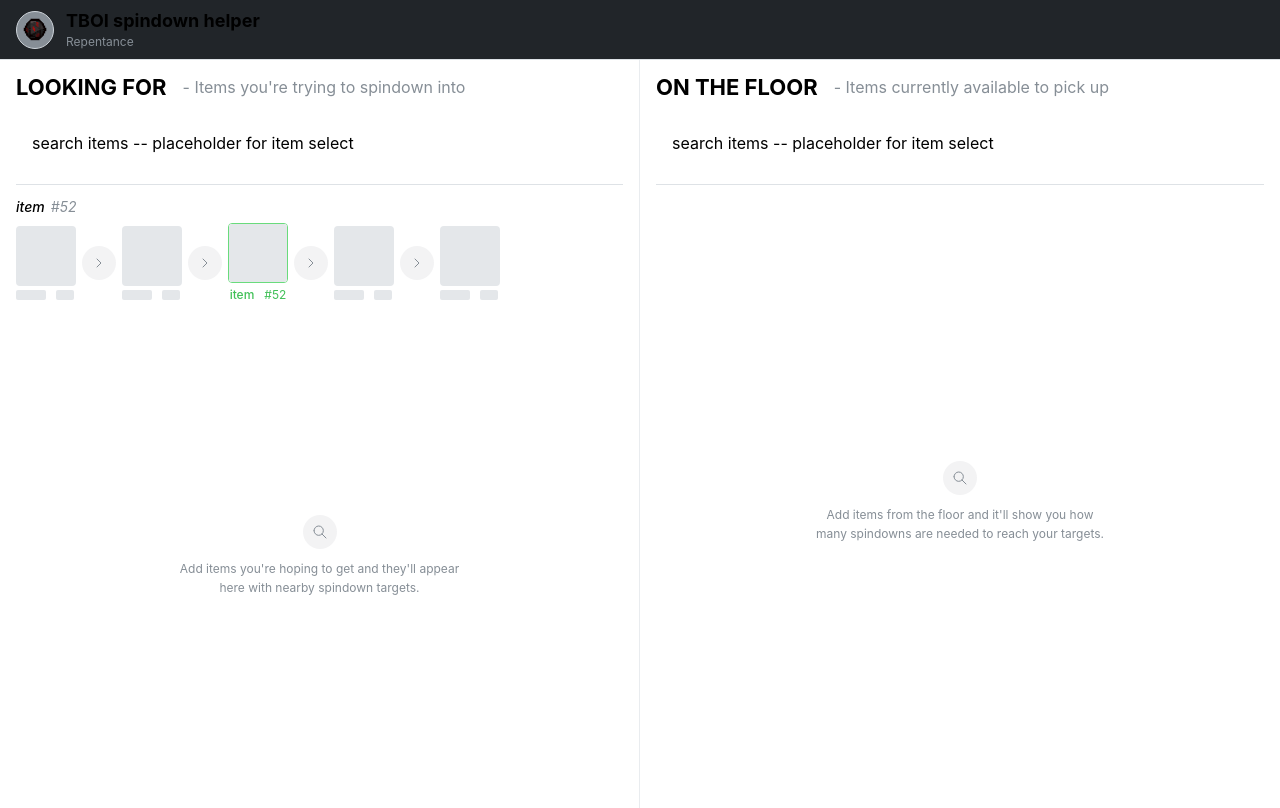
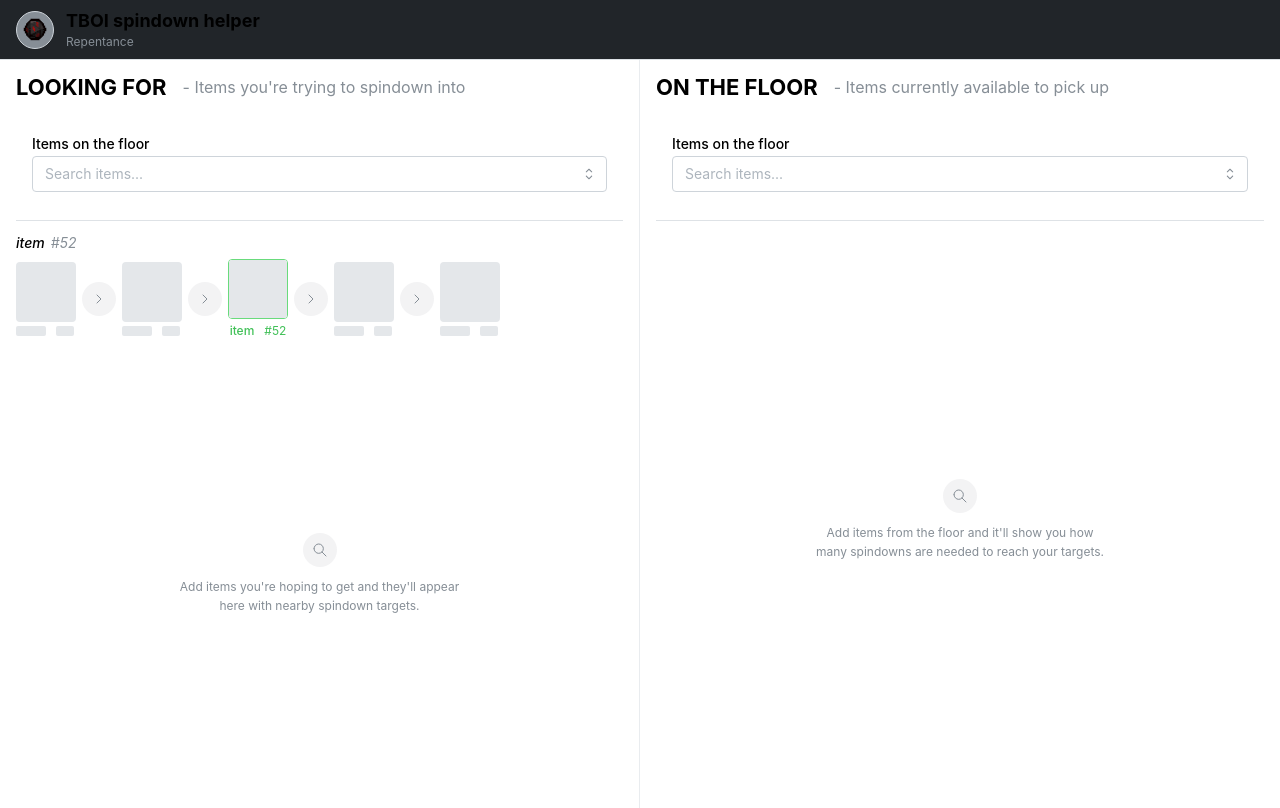
Before and after one commit to ShaigroRB/tboi-spindown-helper, a React (Vite) app: page / in a window 1280 px wide. Built offline with nearby package versions, Linux system fonts and the light colour scheme.

Commit message:
refactor `MultiSelect` into `ItemSelect` + clean dead code
- move & split code into utils.ts & ItemSelect.tsx
- define better props for panel components

```diff
--- a/src/App.tsx
+++ b/src/App.tsx
@@ -19,34 +19,6 @@
 import { Item } from "./Item";
 import { WantedPanel } from "./WantedPanel";
 import { FloorPanel } from "./FloorPanel";
-
-const indicesByNames = items.reduce(
-  (acc, item, index) => {
-    acc[item.name] = index;
-    return acc;
-  },
-  {} as Record<string, number>,
-);
-
-const renderMultiSelectOption: MultiSelectProps["renderOption"] = ({
-  option,
-}) => (
-  <Group gap="sm">
-    <Image
-      src={`/items/${indicesByNames[option.value] + 1}.png`}
-      h="30px"
-      w="30px"
-    />
-    <Text size="sm">{option.value}</Text>
-  </Group>
-);
-
-// function App() {
-//   const availableNames = useMemo(() => {
-//     return items.map((item) => item.name);
-//   }, []);
-//   const [namesSpindown, setNamesSpindown] = useState<string[]>([]);
-//   const [namesFloor, setNamesFloor] = useState<string[]>([]);
 
 //   return (
 //     <Container fluid style={{ textAlign: "center" }}>
@@ -78,16 +50,6 @@
 //           <h2>Available items on the floor</h2>
 //           <Center>
 //             <Stack>
-//               <MultiSelect
-//                 renderOption={renderMultiSelectOption}
-//                 label="Items on the floor"
-//                 placeholder="Pick items"
-//                 data={availableNames}
-//                 searchable
-//                 value={namesFloor}
-//                 onChange={setNamesFloor}
-//                 limit={50}
-//               />
 //               {namesFloor.map((name) => {
 //                 const floorIndex = indicesByNames[name];
 //                 return (
@@ -120,6 +82,8 @@
 // }
 
 function App() {
+  const [lookingForItems, setLookingForItems] = useState<string[]>([]);
+
   return (
     <AppShell header={{ height: 60 }} padding={0}>
       <AppShell.Header bg="gray.9" px="md">
@@ -156,11 +120,14 @@
               borderRight: `1px solid ${theme.colors.gray[2]}`,
             })}
           >
-            <WantedPanel />
+            <WantedPanel
+              selectedItems={lookingForItems}
+              onChange={setLookingForItems}
+            />
           </Box>
 
           <Box>
-            <FloorPanel />
+            <FloorPanel lookingFor={lookingForItems} />
           </Box>
         </Box>
       </AppShell.Main>
--- a/src/FloorPanel.tsx
+++ b/src/FloorPanel.tsx
@@ -2,14 +2,14 @@
 import { ItemSelect } from "./ItemSelect";
 import type { Item } from "./ItemSelect";
 import { EmptyState } from "./components/EmptyState";
-
-const PLACEHOLDER_DATA: Item[] = [];
+import { useState } from "react";
 
 interface FloorPanelProps {
-  data?: Item[];
+  lookingFor: string[];
 }
 
-export function FloorPanel({ data = PLACEHOLDER_DATA }: FloorPanelProps) {
+export function FloorPanel({ lookingFor }: FloorPanelProps) {
+  const [items, setItems] = useState<string[]>([]);
   return (
     <Stack h="100%" gap={0} px="md">
       <Group py="sm">
@@ -22,17 +22,14 @@
       </Group>
 
       <Box p="md">
-        <ItemSelect
-          data={data}
-          value={[]}
-          onChange={() => {}}
-          placeholder="Search items..."
-        />
+        <ItemSelect value={items} onChange={setItems} />
       </Box>
 
       <Divider my="sm" />
 
-      <EmptyState hint="Add items from the floor and it'll show you how many spindowns are needed to reach your targets." />
+      {items.length === 0 && (
+        <EmptyState hint="Add items from the floor and it'll show you how many spindowns are needed to reach your targets." />
+      )}
     </Stack>
   );
 }
--- a/src/ItemSelect.tsx
+++ b/src/ItemSelect.tsx
@@ -2,23 +2,52 @@
 // This component wraps a Combobox-based multi-select with item sprite images,
 // custom pill rendering (image + name + id badge), and id-prefixed search.
 
-export interface Item {
+import {
+  Group,
+  MultiSelect,
+  type MultiSelectProps,
+  Image,
+  Text,
+} from "@mantine/core";
+import { itemIndexByName, itemsNames } from "./utils";
+
+export type Item = {
   id: number;
   name: string;
   spriteUrl: string;
-}
+};
 
-export interface ItemSelectProps {
-  /** Full list of selectable items */
-  data: Item[];
-  /** Currently selected item ids */
-  value: number[];
+const renderMultiSelectOption: MultiSelectProps["renderOption"] = ({
+  option,
+}) => (
+  <Group gap="sm">
+    <Image
+      src={`/items/${itemIndexByName[option.value] + 1}.png`}
+      h="30px"
+      w="30px"
+    />
+    <Text size="sm">{option.value}</Text>
+  </Group>
+);
+
+export type ItemSelectProps = {
+  /** Currently selected items */
+  value: string[];
   /** Called with the new list of ids when selection changes */
-  onChange: (value: number[]) => void;
-  placeholder?: string;
-}
+  onChange: (value: string[]) => void;
+};
 
 export function ItemSelect(props: ItemSelectProps) {
   // Implementation coming soon.
-  return "search items -- placeholder for item select";
+  return (
+    <MultiSelect
+      renderOption={renderMultiSelectOption}
+      label="Items on the floor"
+      placeholder="Search items..."
+      data={itemsNames}
+      searchable
+      limit={50}
+      {...props}
+    />
+  );
 }
--- a/src/WantedPanel.tsx
+++ b/src/WantedPanel.tsx
@@ -4,13 +4,12 @@
 import { EmptyState } from "./components/EmptyState";
 import { LookedForItemSkeleton } from "./LookedForItem";
 
-const PLACEHOLDER_DATA: Item[] = [];
-
 interface WantedPanelProps {
-  data?: Item[];
+  selectedItems: string[];
+  onChange: (v: string[]) => void;
 }
 
-export function WantedPanel({ data = PLACEHOLDER_DATA }: WantedPanelProps) {
+export function WantedPanel({ selectedItems, onChange }: WantedPanelProps) {
   return (
     <Stack h="100%" gap={0} px="md">
       <Group py="sm">
@@ -23,12 +22,7 @@
       </Group>
 
       <Box p="md">
-        <ItemSelect
-          data={data}
-          value={[]}
-          onChange={() => {}}
-          placeholder="Search items..."
-        />
+        <ItemSelect value={selectedItems} onChange={onChange} />
       </Box>
 
       <Divider my="sm" />
--- /dev/null
+++ b/src/utils.ts
@@ -0,0 +1,11 @@
+import items from "./assets/items.json";
+
+export const itemIndexByName = items.reduce(
+  (acc, item, index) => {
+    acc[item.name] = index;
+    return acc;
+  },
+  {} as Record<string, number>,
+);
+
+export const itemsNames = items.map((item) => item.name);
```
